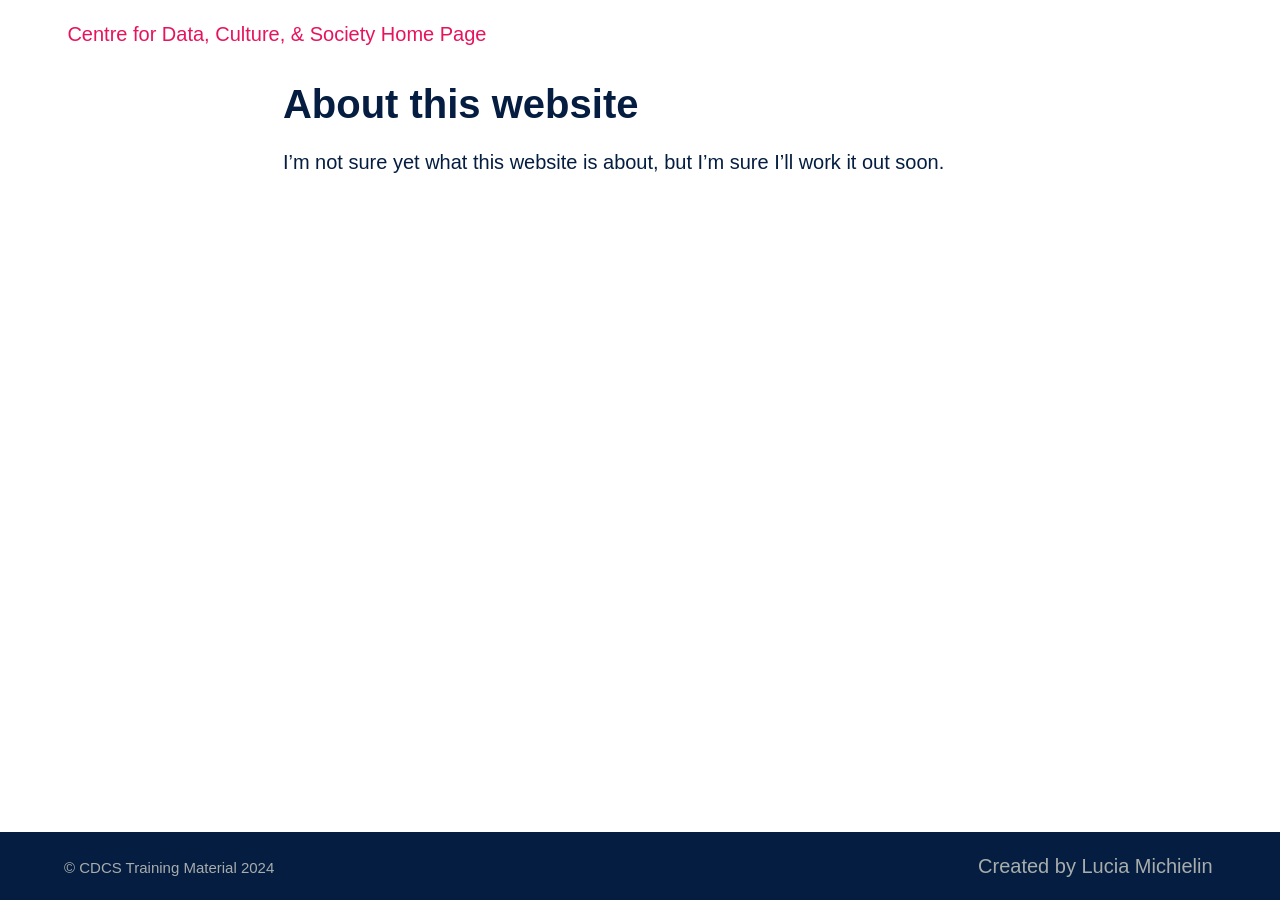
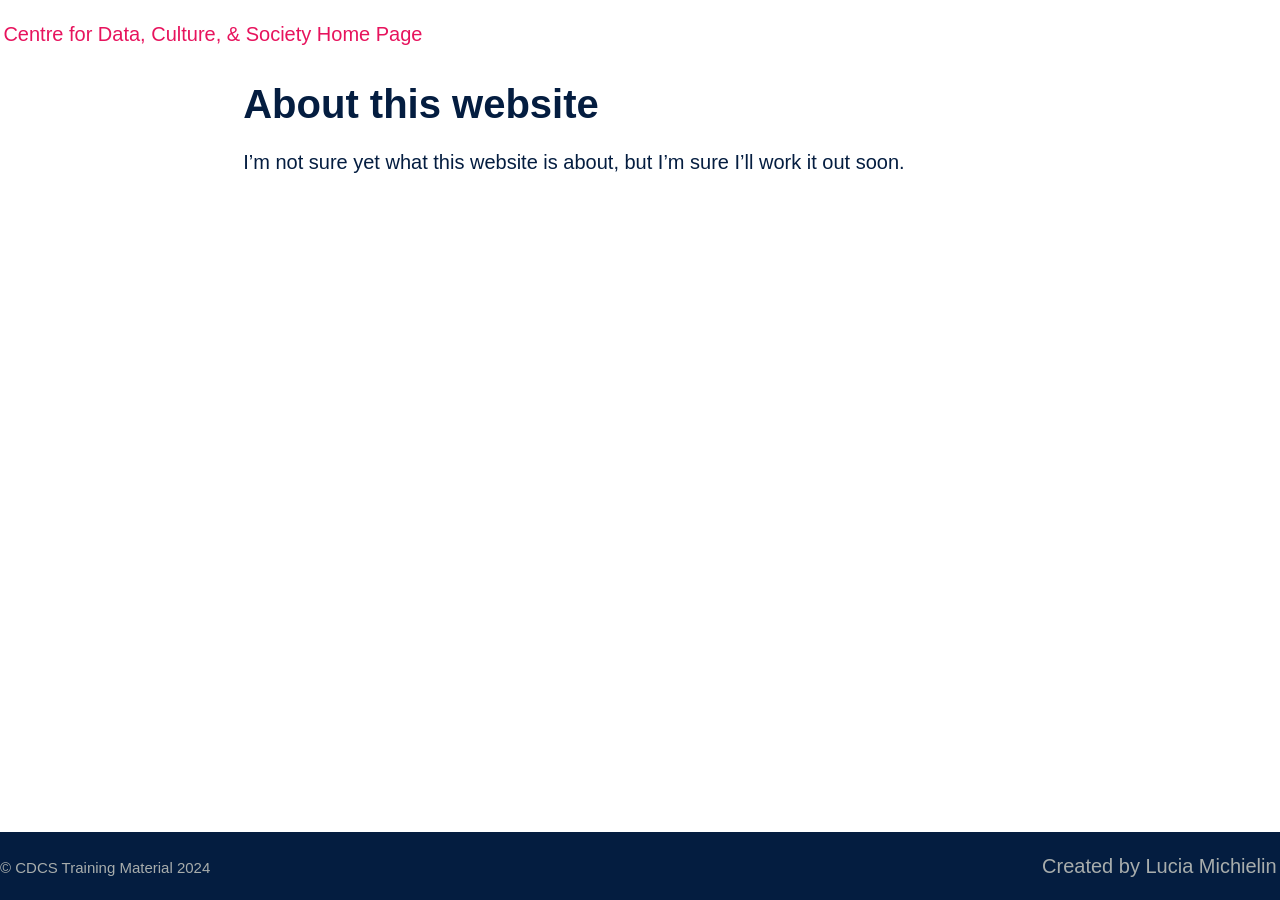
Before and after one commit to DCS-training/DCS-training.github.io, a Jekyll site: the page built from about.md, in a window 1280 px wide. Built offline with Jekyll 4.4.1, drawn with Linux system fonts in a browser that asks for light colours.

Commit message:
Update _theme.scss

```diff
--- a/_sass/_theme.scss
+++ b/_sass/_theme.scss
@@ -9,8 +9,8 @@ body {
 }
 
 .container {
-  width: 90%;
-  max-width: 1200px;
+  width: 100%;
+  max-width: 2000px;
   margin: 0 auto;
 }
 
```
